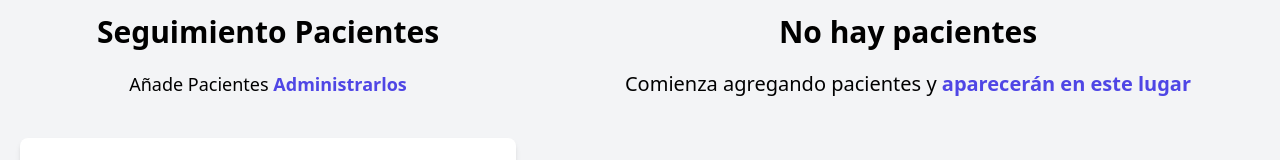
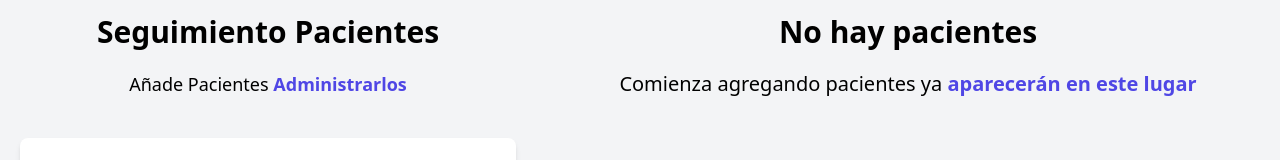
Before and after one commit to AlexxcelerateDev/citas-react_vite, a React (Vite) app: page / in a window 1280 px wide. Shown: the part 210-370 px from the top of the page. Built offline with nearby package versions, Linux system fonts and the light colour scheme.

Commit message:
Update ListadoPacientes.jsx

```diff
--- a/src/components/ListadoPacientes.jsx
+++ b/src/components/ListadoPacientes.jsx
@@ -27,7 +27,7 @@ function ListadoPacientes({ pacientes, setPaciente, eliminarPaciente }) {
             <h2 className="font-black text-3xl text-center">No hay pacientes</h2>
             <p className="text-xl mt-5 mb-10 text-center" >
               Comienza agregando pacientes y
-              {' '}
+              {'a '}
               <span className="text-indigo-600 font-bold">aparecerán en este lugar</span>
             </p>
           </>
```
